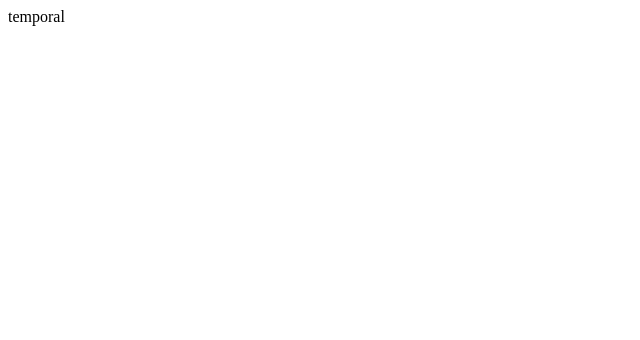
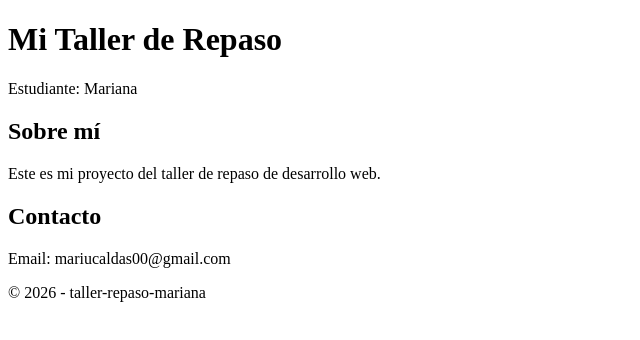
Before and after one commit to mariucaldas00-web/taller-repaso-mariana, a plain HTML site: page index.html in a window 1280 px wide. Shown: the whole page, without its empty margins (0-640 px from the left). Drawn offline with Linux system fonts and the light colour scheme.

Commit message:
Update index.html

```diff
--- a/index.html
+++ b/index.html
@@ -1 +1,30 @@
-temporal
+<!DOCTYPE html>
+<html lang="es">
+<head>
+    <meta charset="UTF-8">
+    <meta name="viewport" content="width=device-width, initial-scale=1.0">
+    <title>Taller Repaso - Mariana</title>
+    <link rel="stylesheet" href="css/styles.css">
+</head>
+<body>
+    <header>
+        <h1>Mi Taller de Repaso</h1>
+        <p>Estudiante: Mariana</p>
+    </header>
+
+    <main>
+        <section>
+            <h2>Sobre mí</h2>
+            <p>Este es mi proyecto del taller de repaso de desarrollo web.</p>
+        </section>
+        <section>
+            <h2>Contacto</h2>
+            <p>Email: mariucaldas00@gmail.com</p>
+        </section>
+    </main>
+
+    <footer>
+        <p>© 2026 - taller-repaso-mariana</p>
+    </footer>
+</body>
+</html>
```
